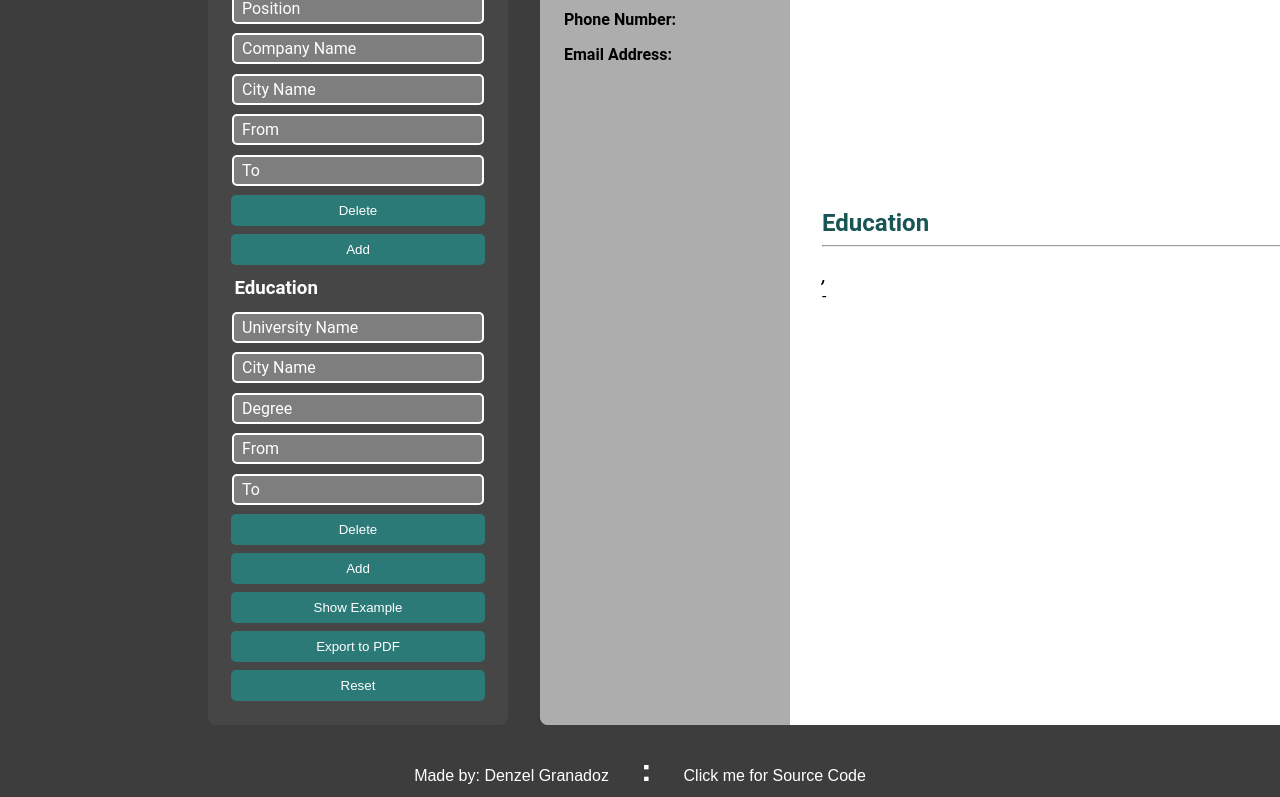
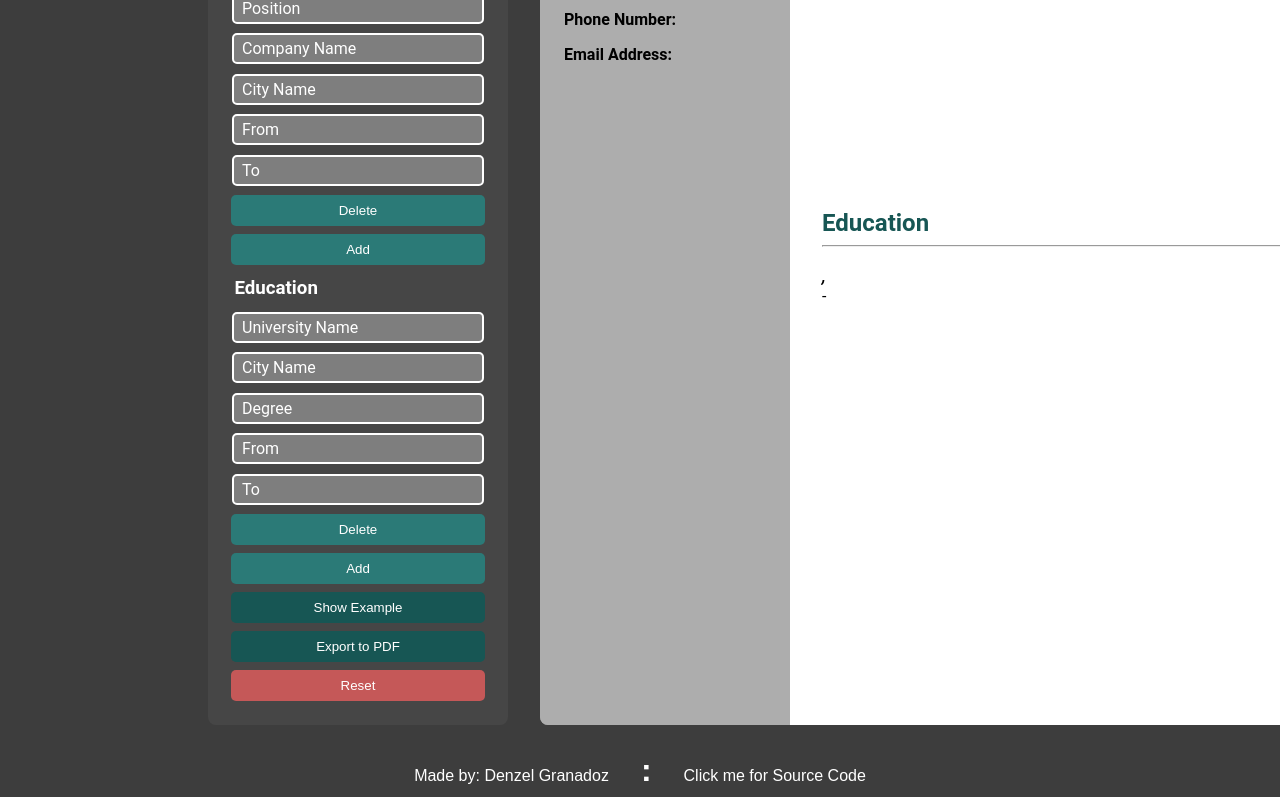
Before and after one commit to DenzelGranadoz/cv-project, a React (Create React App) app: page / in a window 1280 px wide. Shown: the part 660-1457 px from the top of the page. Built offline with nearby package versions, Linux system fonts and the light colour scheme.

Commit message:
added reset button logic

```diff
--- a/src/components/Main.js
+++ b/src/components/Main.js
@@ -79,6 +79,40 @@ class Main extends React.Component {
     console.log(this.state.personal);
   }
 
+  handleReset = () => {
+    Array.from(document.querySelectorAll('input')).forEach(
+      (input) => (input.value = '')
+    );
+    document.querySelector('textarea').value = '';
+
+    this.setState({
+      personal: {
+        firstName: '',
+        lastName: '',
+        position: '',
+        address: '',
+        phoneNumber: '',
+        emailAddress: '',
+        description: '',
+      },
+      experience: {
+        position: '',
+        companyName: '',
+        cityName: '',
+        from: '',
+        to: '',
+      },
+      education: {
+        universityName: '',
+        cityName: '',
+        degree: '',
+        from: '',
+        to: '',
+      },
+      image: null,
+    });
+  };
+
   render() {
     return (
       <MainWrap>
@@ -87,6 +121,7 @@ class Main extends React.Component {
           handleChangePersonal={this.handleChangePersonal}
           handleChangeImage={this.handleChangeImage}
           handleSubmit={this.handleSubmit}
+          handleReset={this.handleReset}
           handleChangeExperience={this.handleChangeExperience}
           handleChangeEducation={this.handleChangeEducation}
         />
--- a/src/components/forms/Form.js
+++ b/src/components/forms/Form.js
@@ -29,9 +29,11 @@ class Form extends React.Component {
           handleSubmit={this.props.handleSubmit}
         />
         <>
-          <Button type="submit">Show Example</Button>
-          <Button type="submit">Export to PDF</Button>
-          <Button type="submit">Reset</Button>
+          <DarkBtn type="submit">Show Example</DarkBtn>
+          <DarkBtn type="submit">Export to PDF</DarkBtn>
+          <ResetBtn type="button" onClick={this.props.handleReset}>
+            Reset
+          </ResetBtn>
         </>
       </FormWrapper>
     );
@@ -49,9 +51,16 @@ const FormWrapper = styled.div`
   flex-direction: column;
 `;
 
-const Button = styled.button`
+const DarkBtn = styled.button`
   padding: 0.5rem;
   margin: 0.25rem 0.2rem;
+  background-color: #175654;
+`;
+
+const ResetBtn = styled.button`
+  padding: 0.5rem;
+  margin: 0.25rem 0.2rem;
+  background-color: #c55858;
 `;
 
 export default Form;
```
